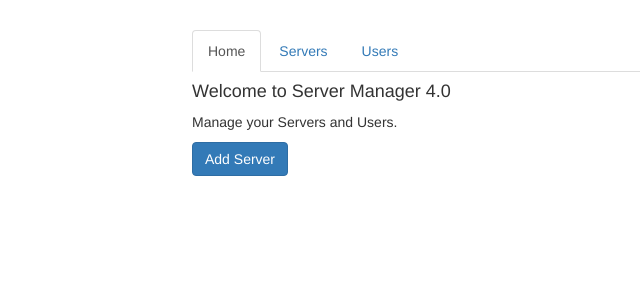
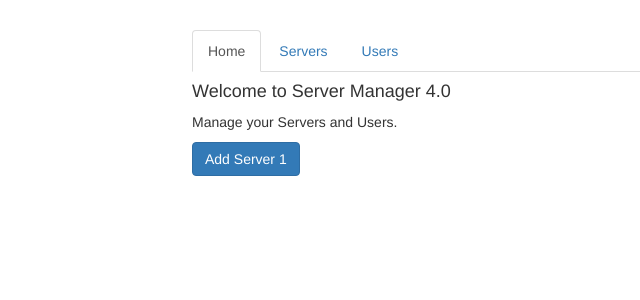
Before and after one commit to sandeep-sparrow/angular-full-course, an Angular app in the folder routing-start/: page / in a window 1280 px wide. Shown: the top 300 px of the page, without its empty margins (73-713 px from the left). Built offline with nearby package versions, Linux system fonts and the light colour scheme.

Commit message:
added ActivatedRoute passing URL queryParams and retrieving and also fragments

```diff
--- a/routing-start/src/app/app.module.ts
+++ b/routing-start/src/app/app.module.ts
@@ -17,7 +17,8 @@ const appRoutes: Routes = [
     { path: '', component: HomeComponent },
     { path: 'users', component: UsersComponent },
     { path: 'servers', component: ServersComponent },
-    { path: 'users/:id/:name', component: UsersComponent }
+    { path: 'users/:id/:name', component: UsersComponent },
+    { path: 'servers/:id/edit', component: EditServerComponent },
 ];
 
 @NgModule({
--- a/routing-start/src/app/home/home.component.html
+++ b/routing-start/src/app/home/home.component.html
@@ -1,5 +1,5 @@
 <h4>Welcome to Server Manager 4.0</h4>
 <p>Manage your Servers and Users.</p>
-<button class="btn btn-primary" (click)="onServerAdd()">
-    Add Server
+<button class="btn btn-primary" (click)="onServerAdd1(1)">
+    Add Server 1
 </button>
--- a/routing-start/src/app/home/home.component.ts
+++ b/routing-start/src/app/home/home.component.ts
@@ -13,8 +13,8 @@ export class HomeComponent implements OnInit {
   ngOnInit() {
   }
 
-    onServerAdd() {
+    onServerAdd1(id: number) {
         // do some calculations, or connect to backend application and get some information
-      this.router.navigate(['/servers']);
+      this.router.navigate(['/servers', id, 'edit'], {queryParams: {allowEdits: 1}, fragment: 'loading'});
     }
 }
--- a/routing-start/src/app/servers/edit-server/edit-server.component.ts
+++ b/routing-start/src/app/servers/edit-server/edit-server.component.ts
@@ -1,6 +1,7 @@
 import { Component, OnInit } from '@angular/core';
 
 import { ServersService } from '../servers.service';
+import {ActivatedRoute} from "@angular/router";
 
 @Component({
   selector: 'app-edit-server',
@@ -12,9 +13,13 @@ export class EditServerComponent implements OnInit {
   serverName = '';
   serverStatus = '';
 
-  constructor(private serversService: ServersService) { }
+  constructor(private serversService: ServersService,
+              private route: ActivatedRoute){
+}
 
   ngOnInit() {
+    console.log(this.route.snapshot.queryParams);
+    console.log(this.route.snapshot.fragment);
     this.server = this.serversService.getServer(1);
     this.serverName = this.server.name;
     this.serverStatus = this.server.status;
--- a/routing-start/src/app/users/user/user.component.html
+++ b/routing-start/src/app/users/user/user.component.html
@@ -1,2 +1,4 @@
 <p>User with ID {{user.id}} loaded.</p>
 <p>User name is {{user.name}} </p>
+<hr>
+<a [routerLink]="['/users', 10, 'max']">Load Max(10)</a>
--- a/routing-start/src/app/users/user/user.component.ts
+++ b/routing-start/src/app/users/user/user.component.ts
@@ -1,5 +1,5 @@
 import { Component, OnInit } from '@angular/core';
-import { ActivatedRoute } from "@angular/router";
+import { ActivatedRoute, Params } from "@angular/router";
 
 @Component({
   selector: 'app-user',
@@ -16,6 +16,13 @@ export class UserComponent implements OnInit {
       id: this.route.snapshot.params['id'],
       name: this.route.snapshot.params['name']
     }
+    this.route.params
+        .subscribe(
+            (params: Params) => {
+              this.user.id = params['id'];
+              this.user.name = params['name'];
+            }
+        )
   }
 
 }
```
